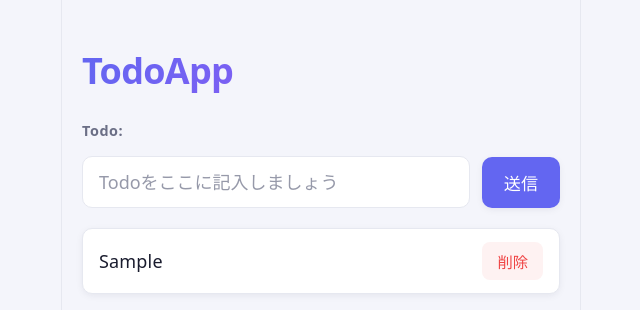
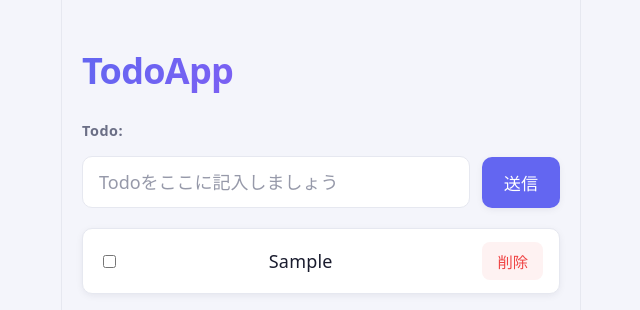
Before and after one commit to komekoneko/React_Practice, a React (Vite) app in the folder TodoApp/todo/: page / in a window 1280 px wide. Both pictures are taken after typing "Sample" into the empty fields and a click on the button "送信". Shown: the top 310 px of the page, without its empty margins (319-959 px from the left). Built offline with nearby package versions, Linux system fonts and the light colour scheme.

Commit message:
add Checkbox機能

```diff
--- a/TodoApp/todo/src/App.jsx
+++ b/TodoApp/todo/src/App.jsx
@@ -4,6 +4,7 @@ import "./App.css";
 function App() {
   const [input, setInput] = useState("");
   const [arry, setArry] = useState([]);
+  const [checked, setChecked] = useState(false);
 
   const submitBtn = () => {
     if(input === ""){
@@ -46,6 +47,7 @@ function App() {
         {arry.map((arries, index) => {
           return (
             <li key={index}>
+              <input type="checkbox" value={checked} />
               {arries} <button onClick={() => delFn(index)}>削除</button>
             </li>
           );
```
